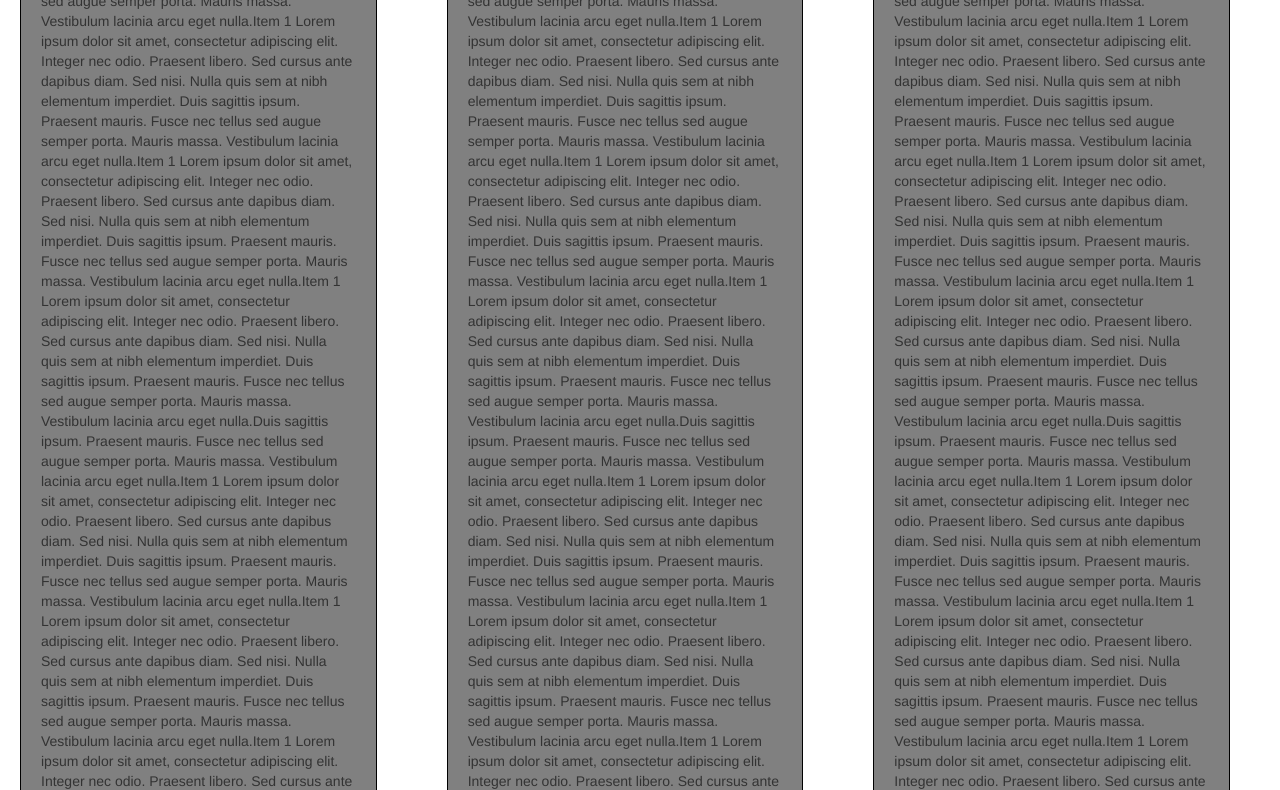
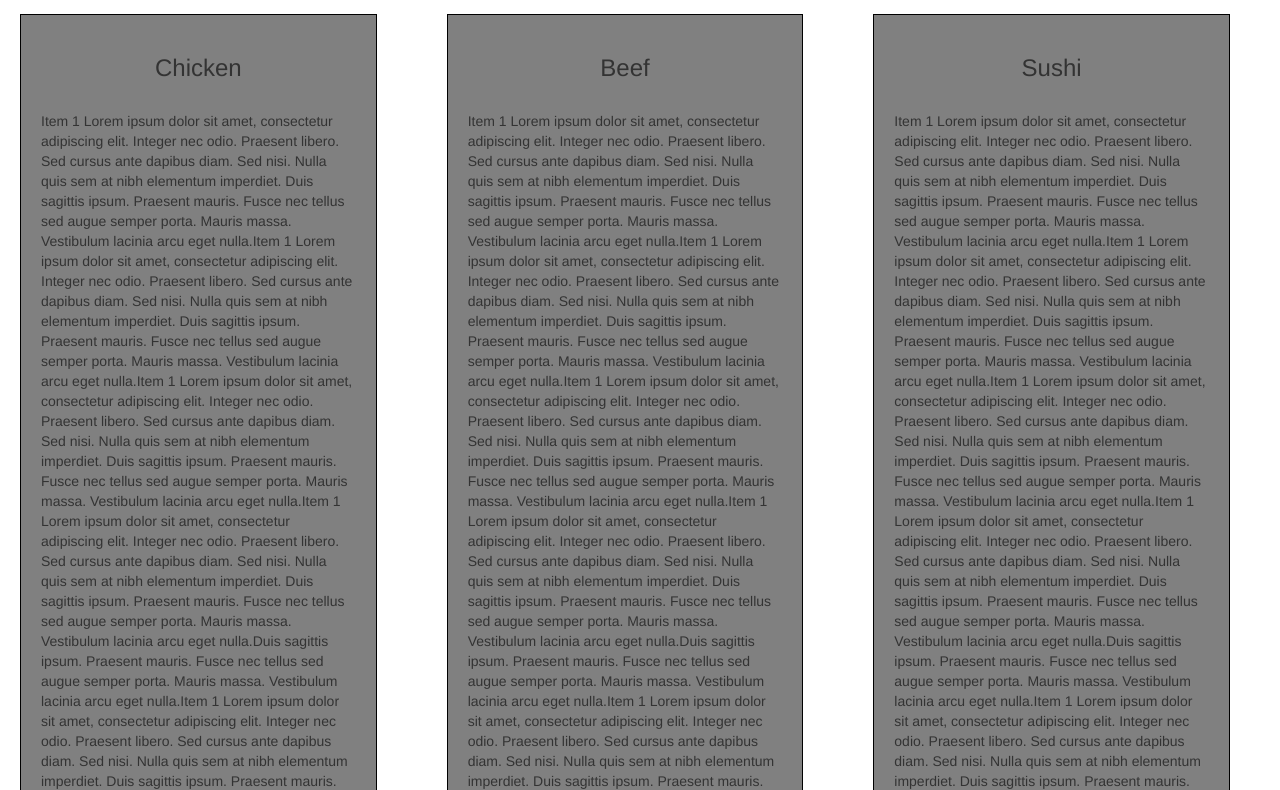
Before and after one commit to Demdelf/CourseraHop, a plain HTML site: page week3/index.html in a window 1280 px wide. Shown: the part 289-1079 px from the top of the page. Drawn offline with Linux system fonts and the light colour scheme; a script that the page names is missing.

Commit message:
new out:

```diff
--- a/week3/css/styles.css
+++ b/week3/css/styles.css
@@ -4,9 +4,9 @@
   padding: 0;
 }*/
 
-/*body {
-	padding-top: 70px;
-}*/
+body {
+	padding-top: 220px;
+}
 
 li {
 	text-align: center;
```
